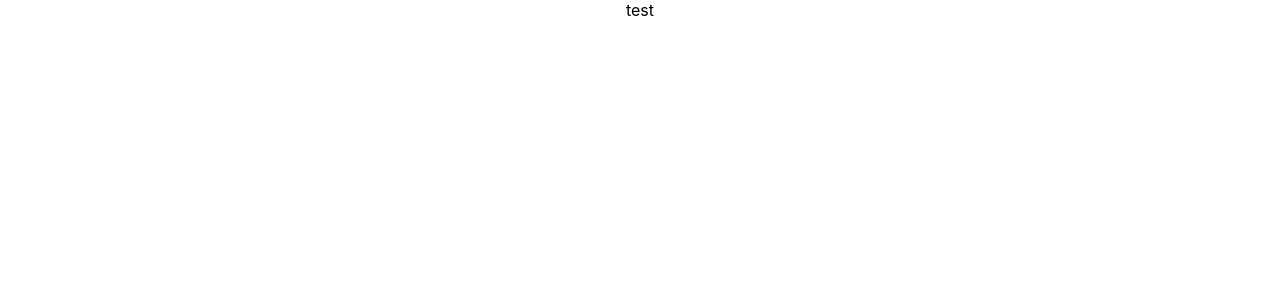
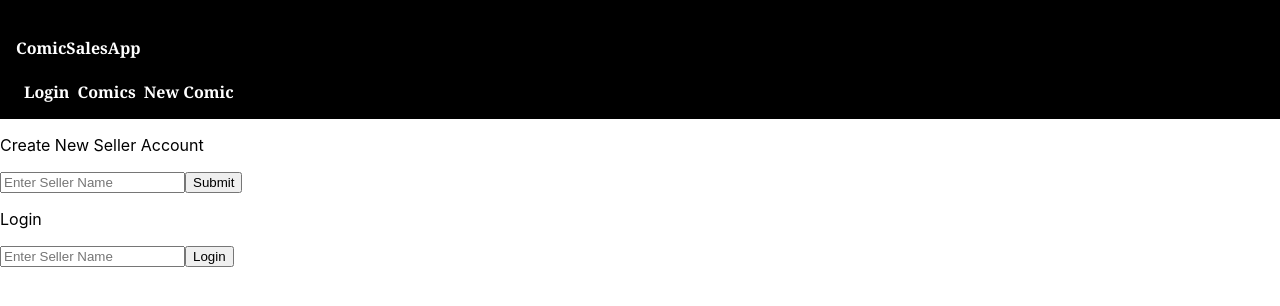
Before and after one commit to MistermindX/ComicSalesApp, a React (Create React App) app in the folder client/: page / in a window 1280 px wide. Shown: the top 306 px of the page. Built offline with nearby package versions, Linux system fonts and the light colour scheme.

Commit message:
axios post works

```diff
--- a/client/package.json
+++ b/client/package.json
@@ -6,9 +6,11 @@
     "@testing-library/jest-dom": "^5.14.1",
     "@testing-library/react": "^11.2.7",
     "@testing-library/user-event": "^12.8.3",
+    "axios": "^0.21.1",
     "mongoose": "^5.13.8",
     "react": "^17.0.2",
     "react-dom": "^17.0.2",
+    "react-router-dom": "^5.2.1",
     "react-scripts": "4.0.3",
     "web-vitals": "^1.1.2"
   },
--- a/client/src/App.css
+++ /dev/null
@@ -1,38 +0,0 @@
-.App {
-  text-align: center;
-}
-
-.App-logo {
-  height: 40vmin;
-  pointer-events: none;
-}
-
-@media (prefers-reduced-motion: no-preference) {
-  .App-logo {
-    animation: App-logo-spin infinite 20s linear;
-  }
-}
-
-.App-header {
-  background-color: #282c34;
-  min-height: 100vh;
-  display: flex;
-  flex-direction: column;
-  align-items: center;
-  justify-content: center;
-  font-size: calc(10px + 2vmin);
-  color: white;
-}
-
-.App-link {
-  color: #61dafb;
-}
-
-@keyframes App-logo-spin {
-  from {
-    transform: rotate(0deg);
-  }
-  to {
-    transform: rotate(360deg);
-  }
-}
--- a/client/src/App.js
+++ b/client/src/App.js
@@ -1,7 +1,27 @@
-import './App.css'
+import './styles/App.css'
+import axios from 'axios'
+import { useState } from 'react'
+import { Switch, Route } from 'react-router-dom'
+import { BASE_URL } from './globals'
+import Navbar from './components/Navbar'
+import Landing from './pages/Landing'
+import Main from './pages/Main'
 
 function App() {
-  return <div className="App">test</div>
+  const [seller, setSeller] = useState({})
+  return (
+    <div className="App">
+      <header>
+        <Navbar />
+      </header>
+      <main>
+        <Switch>
+          <Route exact path="/" component={Landing} />
+          <Route path="/main" component={Main} />
+        </Switch>
+      </main>
+    </div>
+  )
 }
 
 export default App
--- /dev/null
+++ b/client/src/components/Login.jsx
@@ -0,0 +1,30 @@
+import React from 'react'
+import { BASE_URL } from '../globals'
+import axios from 'axios'
+
+function Login() {
+  const getSellerInformation = async (e) => {
+    e.preventDefault()
+    try {
+      const res = await axios.get(
+        `${BASE_URL}/sellers/${e.target.sellerName.value}`
+      )
+    } catch (err) {
+      console.log(err)
+    } finally {
+      e.target.sellerName.value = ''
+    }
+  }
+
+  return (
+    <div className="newSeller">
+      <p>Login</p>
+      <form onSubmit={getSellerInformation}>
+        <input name="sellerName" placeholder="Enter Seller Name" />
+        <button type="Submit">Login</button>
+      </form>
+    </div>
+  )
+}
+
+export default Login
--- /dev/null
+++ b/client/src/components/Navbar.jsx
@@ -0,0 +1,17 @@
+import React from 'react'
+import { NavLink } from 'react-router-dom'
+
+function Navbar() {
+  return (
+    <nav className="navbar">
+      <h4>ComicSalesApp</h4>
+      <div>
+        <NavLink to="/">Login</NavLink>
+        <NavLink to="/comics">Comics</NavLink>
+        <NavLink to="/new">New Comic</NavLink>
+      </div>
+    </nav>
+  )
+}
+
+export default Navbar
--- /dev/null
+++ b/client/src/components/SignUp.jsx
@@ -0,0 +1,30 @@
+import React from 'react'
+import { BASE_URL } from '../globals'
+import axios from 'axios'
+
+function SignUp() {
+  const addNewSeller = async (e) => {
+    e.preventDefault()
+    try {
+      const res = await axios.post(`${BASE_URL}/sellers`, {
+        name: e.target.sellerName.value
+      })
+    } catch (err) {
+      console.log(err)
+    } finally {
+      e.target.sellerName.value = ''
+    }
+  }
+
+  return (
+    <div className="newSeller">
+      <p>Create New Seller Account</p>
+      <form onSubmit={addNewSeller}>
+        <input name="sellerName" placeholder="Enter Seller Name" />
+        <button type="Submit">Submit</button>
+      </form>
+    </div>
+  )
+}
+
+export default SignUp
--- /dev/null
+++ b/client/src/globals.js
@@ -0,0 +1 @@
+export const BASE_URL = 'http://localhost:3001'
--- a/client/src/index.js
+++ b/client/src/index.js
@@ -1,6 +1,6 @@
 import React from 'react'
 import ReactDOM from 'react-dom'
-import './index.css'
+import './styles/index.css'
 import App from './App'
 import { BrowserRouter } from 'react-router-dom'
 
--- /dev/null
+++ b/client/src/pages/Landing.js
@@ -0,0 +1,14 @@
+import React from 'react'
+import SignUp from '../components/SignUp'
+import Login from '../components/Login'
+
+function Landing() {
+  return (
+    <div>
+      <SignUp />
+      <Login />
+    </div>
+  )
+}
+
+export default Landing
--- /dev/null
+++ b/client/src/styles/App.css
@@ -0,0 +1,16 @@
+.navbar {
+  justify-content: space-between;
+  align-items: center;
+  color: white;
+  background-color: black;
+  padding: 1em;
+  min-height: 2em;
+  font-family: 'Georgia';
+}
+
+.navbar a {
+  text-decoration: none;
+  color: white;
+  font-weight: bold;
+  margin-left: 0.5em;
+}
```
Also changed, not shown: client/src/pages/Main.js (added), client/src/styles/index.css (renamed from client/src/index.css), 1 other file (tests, documents, lock files or other folders).
